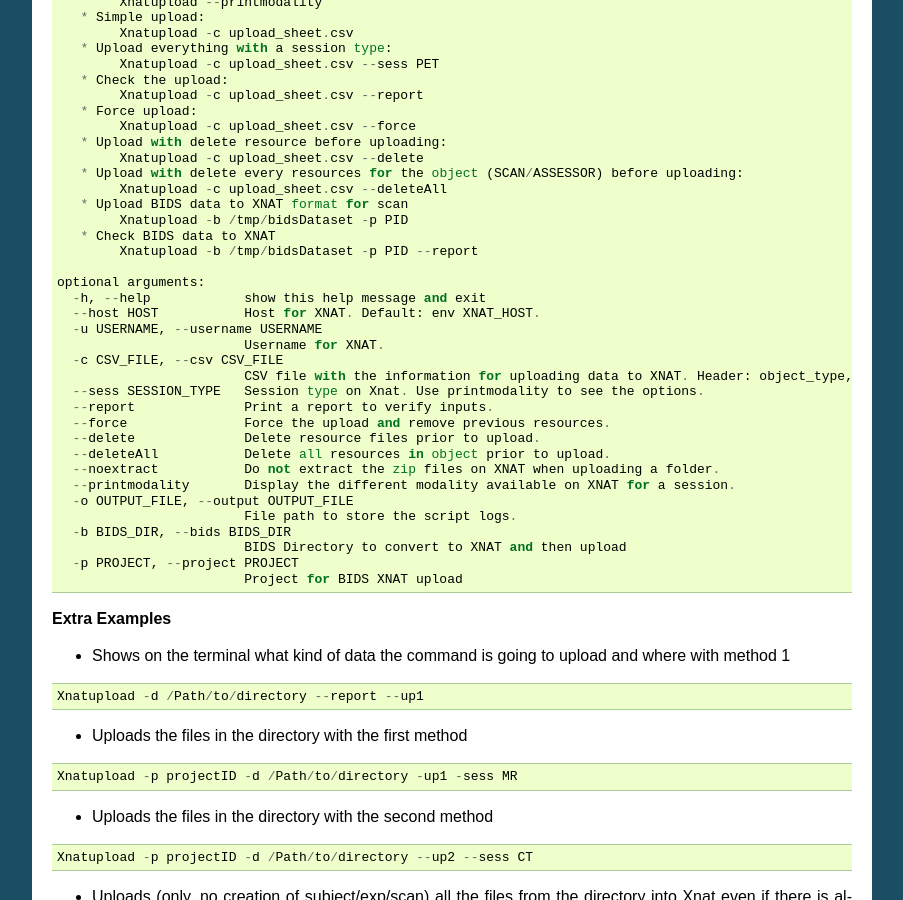
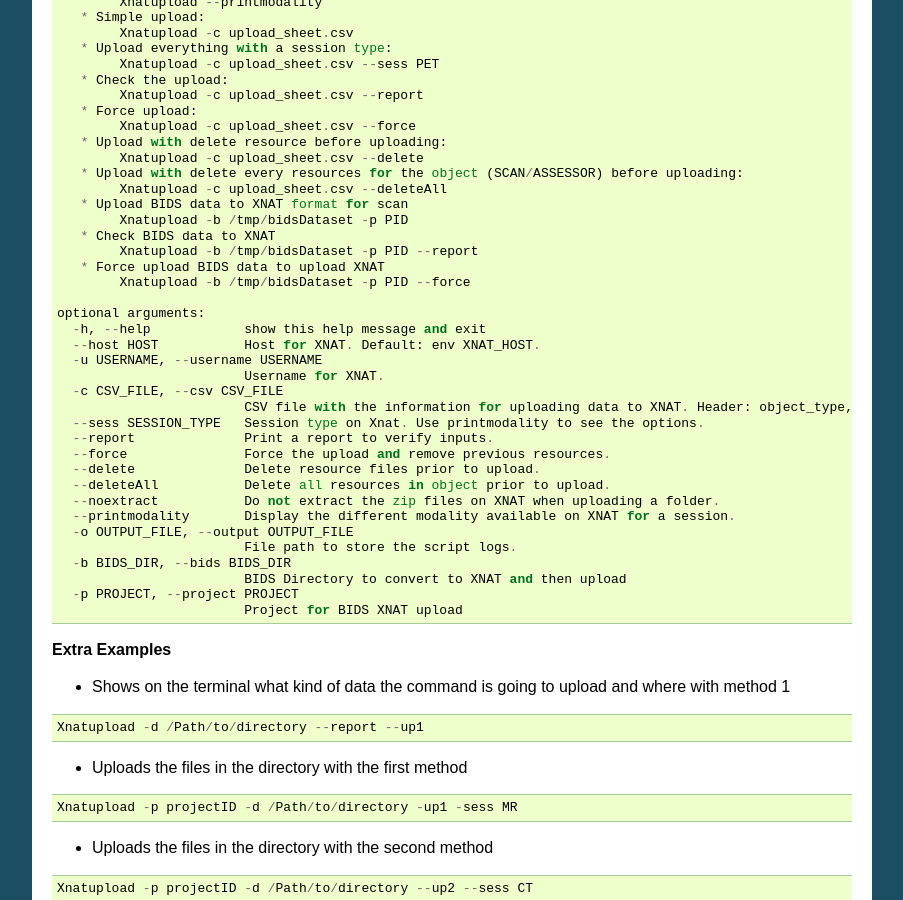
Before and after one commit to VUIIS/dax, a Sphinx documentation site: the page built from docs/dax_command_line_tools.rst, in a window 1280 px wide and 900 px high, scrolled down 8302 px. Shown: the whole window, without its empty margins (198-1101 px from the left). Built offline with Sphinx 7.4.7, drawn with Linux system fonts in a browser that asks for light colours.

Commit message:
Update dax_command_line_tools.rst

```diff
--- a/docs/dax_command_line_tools.rst
+++ b/docs/dax_command_line_tools.rst
@@ -507,6 +507,8 @@
                 Xnatupload -b /tmp/bidsDataset -p PID
            * Check BIDS data to XNAT
                 Xnatupload -b /tmp/bidsDataset -p PID --report
+	   * Force upload BIDS data to upload XNAT
+                Xnatupload -b /tmp/bidsDataset -p PID --force
 
 	optional arguments:
 	  -h, --help            show this help message and exit
```
